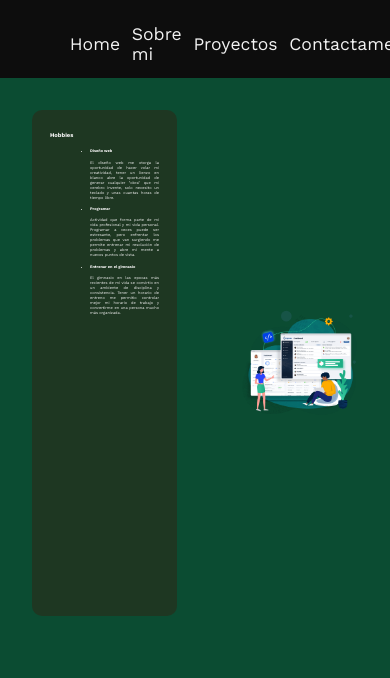
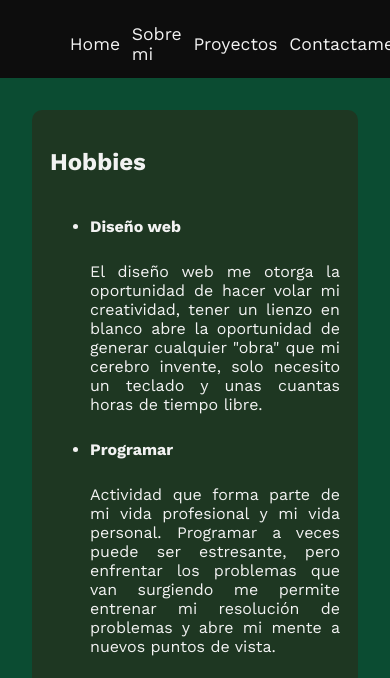
Before and after one commit to E-Doggo/Portofolio, a plain HTML site: page HTML/vida.html in a window 390 px wide. Shown: the part 111-789 px from the top of the page. Drawn offline with nearby package versions, Linux system fonts and the light colour scheme.

Commit message:
Fixed font-size vw

```diff
--- a/CSS/aboutMe.css
+++ b/CSS/aboutMe.css
@@ -10,14 +10,24 @@ html {
     box-sizing: inherit;
 }
 
-/* @keyframes textAppear {
-    from{
-        opacity: 0;
+
+@media only screen and (max-width: 700px) {
+    div.paragraph{
+        width: 100%;
     }
-    to {
-        opacity: 1;
+
+    div.divImg{
+        width: 100%;
+        float: center;
     }
-} */
+
+    div.divImg >img{
+        width: 240px;
+        height: 360px;
+        object-fit: contain;
+        overflow:visible;
+    }
+}
 
 body{
     background-color: hsla(156, 75%, 17%, 1);
@@ -87,7 +97,7 @@ body{
 }
 
 .paragraph > p{
-    font-size: 1vw;
+    font-size: 1em;
 }
 
 /* .paragraph >*{
@@ -96,11 +106,11 @@ body{
 } */
 
 .paragraph >h2{
-    font-size: 1.5vw;
+    font-size: 1.5em;
 }
 
 #hobbies-list{
-    font-size: 1vw;
+    font-size: 1em;
 }
 
 .description{
@@ -137,10 +147,12 @@ body{
 
 .container{
     display: flex;
+    flex-wrap: wrap;
 }
 
 .container_reverse{
     display: flex;
+    flex-wrap: wrap;
     flex-direction: row-reverse;
 }
 
```
Also changed, not shown: CSS/mainStyle.css (+36 -1 lines), index.html (+1 -1 lines), imagenes/yo.png (added).
